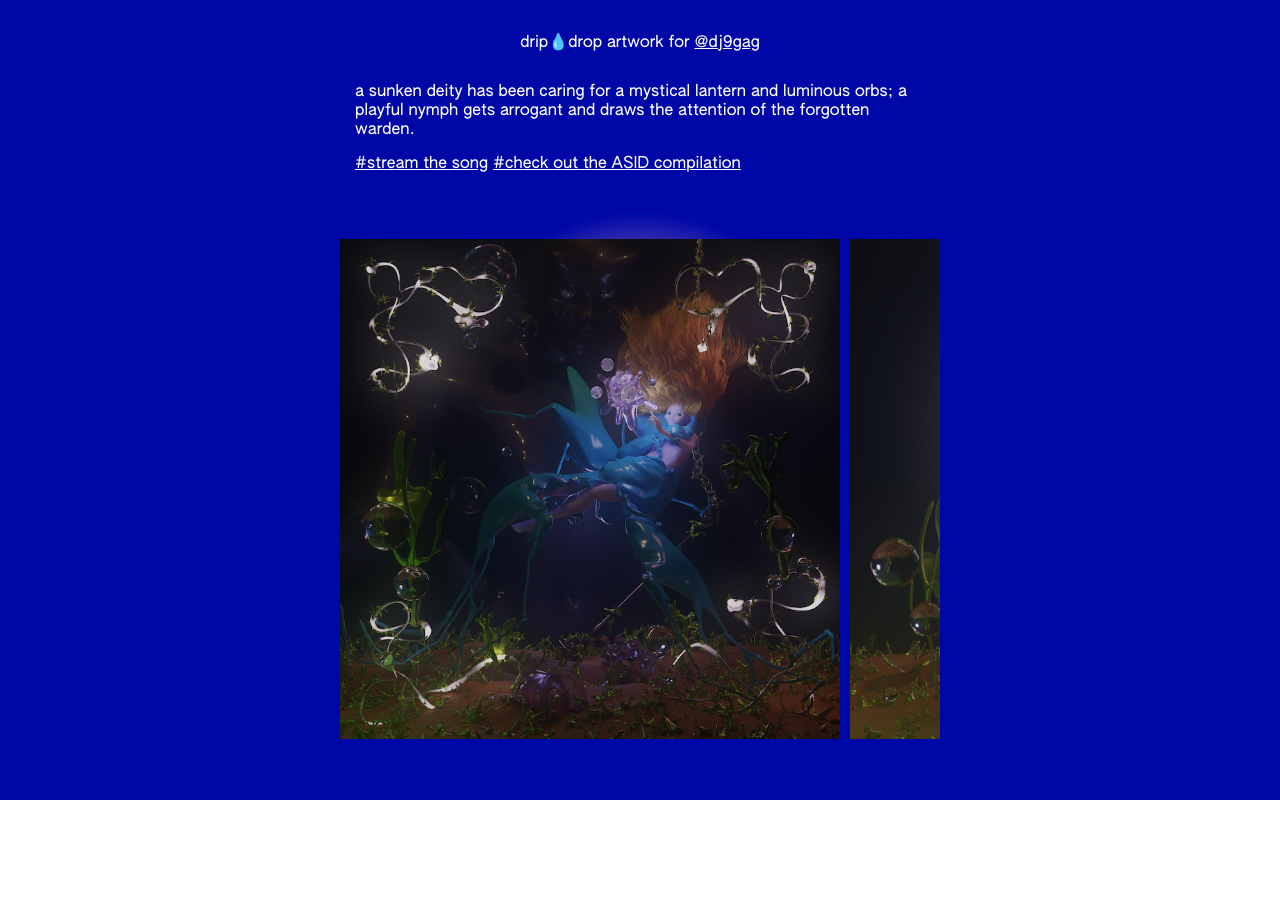
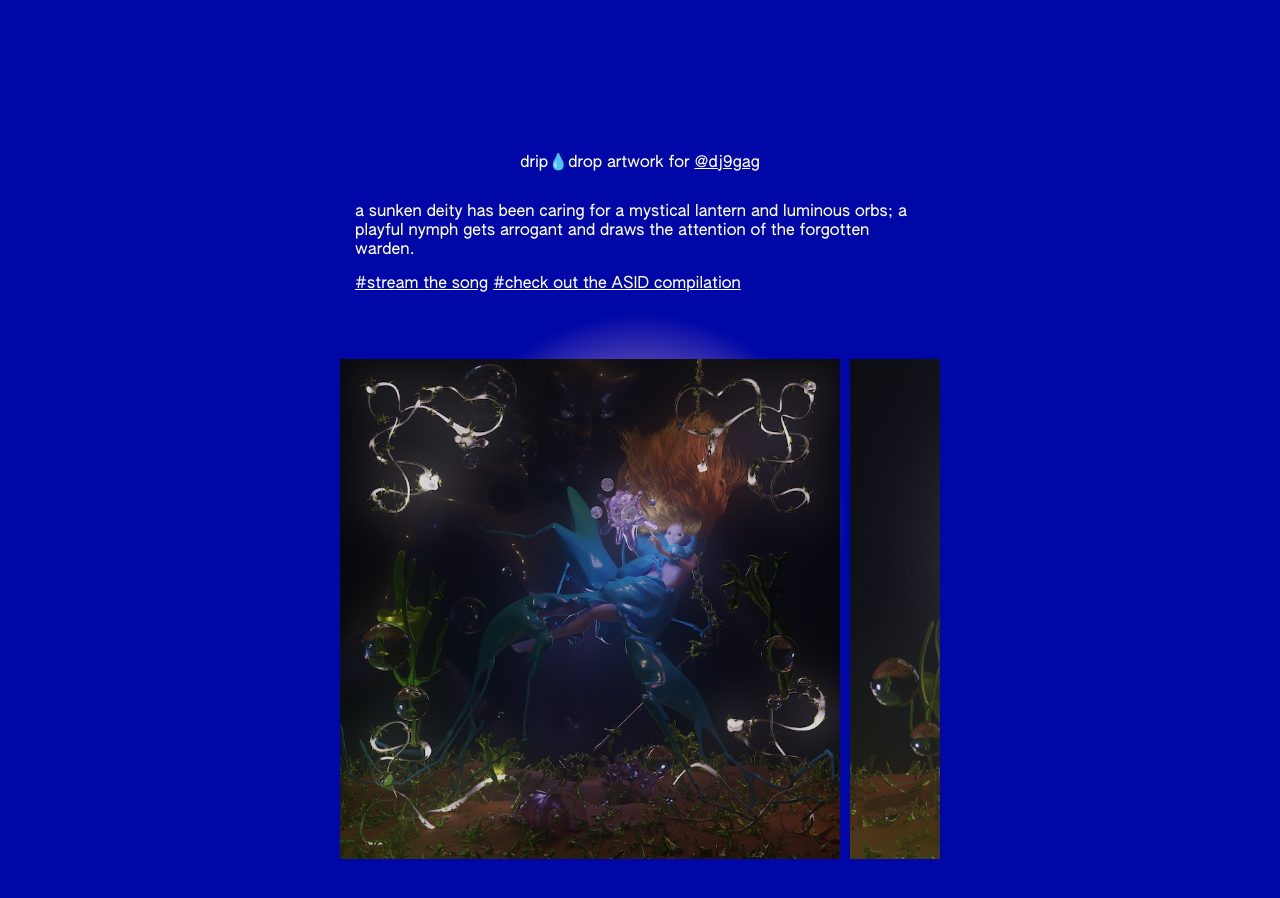
Before and after one commit to tlombart/jouvence, a plain HTML site: page dj9gag/index.html in a window 1280 px wide. Before the commit the page ends 800 px from the top, so only its background shows below. Drawn offline with nearby package versions, Linux system fonts and the light colour scheme.

Commit message:
august update quickfix
fixed the height of vg and dj9gag

```diff
--- a/css/style.css
+++ b/css/style.css
@@ -61,6 +61,10 @@ body{
 
 #laurena{
   background : #0007a7;
+}
+
+#dj9gag, #vg{
+  height : 130vh;
 }
 
 .front-box{
```
Also changed, not shown: 9 other files.
